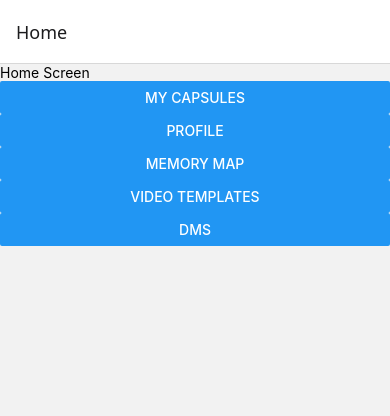
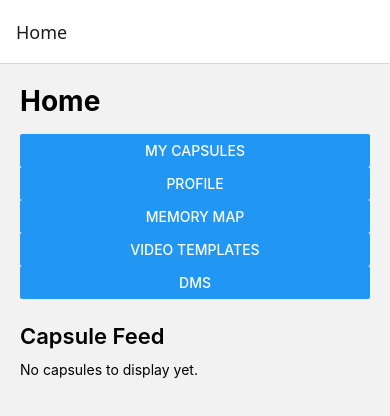
Before and after one commit to CSC-3380-Fall-2026/Team-5, a React Native app in the folder frontend/TimeCapsuleApp/: screen /Home in a window 390 px wide. Shown: the top 416 px of the page. Built offline with nearby package versions, Linux system fonts and the light colour scheme.

Commit message:
Update Capsule Card and Add to Home

```diff
--- a/frontend/TimeCapsuleApp/App.tsx
+++ b/frontend/TimeCapsuleApp/App.tsx
@@ -10,11 +10,13 @@ import SettingsScreen from './src/screens/SettingsScreen';
 import MemoryMapScreen from './src/screens/MemoryMapScreen';
 import VideoTemplatesScreen from './src/screens/VideoTemplatesScreen';
 import DMScreen from './src/screens/DMScreen';
+import { CapsuleProvider } from './src/context/CapsuleContext';
 
 const Stack = createNativeStackNavigator();
 
 function App() {
   return (
+      <CapsuleProvider>
     <NavigationContainer>
       <Stack.Navigator initialRouteName="Home">
         <Stack.Screen name="Home" component={HomeScreen} />
@@ -26,6 +28,7 @@ function App() {
         <Stack.Screen name="VideoTemplates" component={VideoTemplatesScreen} />
         <Stack.Screen name="DMs" component={DMScreen} />
       </Stack.Navigator>
-    </NavigationContainer> );
+    </NavigationContainer>
+    </CapsuleProvider>);
 }
 export default App;
--- /dev/null
+++ b/frontend/TimeCapsuleApp/src/components/CapsuleCard.tsx
@@ -0,0 +1,41 @@
+import React from 'react';
+import { Text, StyleSheet } from 'react-native';
+
+import Card from './Card';
+import { Capsule } from '../context/CapsuleContext';
+
+type CapsuleCardProps = Readonly<{
+  capsule: Capsule;
+}>;
+
+function CapsuleCard({ capsule }: CapsuleCardProps) {
+  return (
+    <Card>
+      {/* Display name */}
+      <Text style={styles.name}>{capsule.name}</Text>
+
+      {/* Displays date */}
+      <Text>Opens: {capsule.unlockDate}</Text>
+
+      {/* Displays friends*/}
+      <Text>Friends: {capsule.friends.length}</Text>
+
+      {/* Shows the current capsule status */}
+      <Text style={styles.status}>Locked</Text>
+    </Card>
+  );
+}
+
+const styles = StyleSheet.create({
+  name: {
+    fontSize: 18,
+    fontWeight: '600',
+    marginBottom: 6,
+  },
+  status: {
+    marginTop: 8,
+    fontWeight: '600',
+  },
+});
+
+export default CapsuleCard;
--- /dev/null
+++ b/frontend/TimeCapsuleApp/src/context/CapsuleContext.tsx
@@ -0,0 +1,61 @@
+import React, { createContext, ReactNode, useContext, useState, useCallback, useMemo } from 'react';
+
+// Defines the structure of a capsule used throughout the app
+export type Capsule = {
+  id: string;
+  name: string;
+  unlockDate: string;
+  friends: string[];
+};
+
+type CapsuleContextType = {
+  capsules: Capsule[];
+  addCapsule: (capsule: Capsule) => void;
+};
+
+const CapsuleContext = createContext<CapsuleContextType | undefined>(
+  undefined,
+);
+
+type CapsuleProviderProps = Readonly<{
+  children: ReactNode;
+}>;
+
+//saves shared capsule
+export function CapsuleProvider({
+  children,
+}: CapsuleProviderProps) {
+  const [capsules, setCapsules] = useState<Capsule[]>([]);
+
+  const addCapsule = useCallback((capsule: Capsule) => {
+  setCapsules(currentCapsules => [
+    ...currentCapsules,
+    capsule,
+  ]);
+}, []);
+    const contextValue = useMemo(
+    () => ({
+        capsules,
+        addCapsule,
+    }),
+    [capsules, addCapsule],
+    );
+
+  return (
+    <CapsuleContext.Provider value={contextValue}>
+    {children}
+    </CapsuleContext.Provider>
+  );
+}
+
+export function useCapsules() {
+  const context = useContext(CapsuleContext);
+
+  if (context === undefined) {
+    throw new Error(
+      'useCapsules must be used inside CapsuleProvider',
+    );
+  }
+
+  return context;
+}
--- a/frontend/TimeCapsuleApp/src/screens/CreateCapsuleScreen.tsx
+++ b/frontend/TimeCapsuleApp/src/screens/CreateCapsuleScreen.tsx
@@ -1,7 +1,7 @@
 import React, { useState } from 'react';
-import { View, Text, TextInput, Button, Alert } from 'react-native';
+import {View, Text, TextInput, Button, Alert, StyleSheet, } from 'react-native';
 
-
+import { useCapsules } from '../context/CapsuleContext';
 
 function CreateCapsuleScreen() {
   const [capsuleName, setCapsuleName] = useState('');
@@ -11,8 +11,12 @@ function CreateCapsuleScreen() {
   const [friendInput, setFriendInput] = useState('');
   const [friends, setFriends] = useState<string[]>([]);
 
+  const { addCapsule } = useCapsules();
+
+  // allows only valid month, day, and year inputs to be entered
   function handleMonth(text: string) {
     const numbersOnly = text.replace(/\D/g, '');
+
     if (numbersOnly === '' || Number(numbersOnly) <= 12) {
       setMonth(numbersOnly);
     }
@@ -38,30 +42,70 @@ function CreateCapsuleScreen() {
     }
   }
 
+  //adds friend to list after hitting enter
   function addFriend() {
     if (friendInput.trim() !== '') {
       setFriends([...friends, friendInput.trim()]);
       setFriendInput('');
     }
   }
-    return (
 
 
+// Validates the form, creates a capsule, and saves it
+  function createCapsule() {
+    if (
+      capsuleName.trim() === '' || month === '' || day === '' || year === ''
+    ) {
+      Alert.alert(
+        'Missing Information',
+        'Please complete all required fields.',
+      );
+      return;
+    }
+
+
+// Creates new capsule with entered info
+    const newCapsule = {
+      id: Date.now().toString(),
+      name: capsuleName.trim(),
+      unlockDate: `${month}/${day}/${year}`,
+      friends,
+    };
+
+    addCapsule(newCapsule);
+
+    Alert.alert(
+      'Capsule Created',
+      `${capsuleName}\n${month}/${day}/${year}\nFriends: ${friends.join(', ')}`,
+    );
+
+
+//Clears form after creation
+    setCapsuleName('');
+    setMonth('');
+    setDay('');
+    setYear('');
+    setFriendInput('');
+    setFriends([]);
+  }
+
+  return (
     <View>
       <Text>Create Capsule Screen</Text>
 
       <TextInput
         placeholder="Capsule Name"
         value={capsuleName}
-        onChangeText={setCapsuleName}/>
+        onChangeText={setCapsuleName}
+      />
+
       <Text>Unlock Date</Text>
 
-    <View style={{ flexDirection: 'row' }}>
+      <View style={styles.dateRow}>
         <TextInput
           placeholder="MM"
           value={month}
           onChangeText={handleMonth}
-
           keyboardType="number-pad"
           maxLength={2}
         />
@@ -82,45 +126,30 @@ function CreateCapsuleScreen() {
           maxLength={4}
         />
       </View>
+
       <TextInput
         placeholder="Add Friend"
         value={friendInput}
         onChangeText={setFriendInput}
         onSubmitEditing={addFriend}
       />
-            {friends.map((friend) => (
+
+      {friends.map(friend => (
         <Text key={friend}>{friend}</Text>
       ))}
 
       <Button
         title="Create Capsule"
-            onPress={() => {
-            if (
-                capsuleName.trim() === '' ||
-                month === '' ||
-                day === '' ||
-                year === ''
-            ) {
-                Alert.alert('Missing Information', 'Please complete all required fields.');
-                return;
+        onPress={createCapsule}
+      />
+    </View>
+  );
 }
 
-            Alert.alert(
-                'Capsule Created',
-                `${capsuleName}\n${month}/${day}/${year}\nFriends: ${friends.join(', ')}`
-            );
-            setCapsuleName('');
-            setMonth('');
-            setDay('');
-            setYear('');
-            setFriendInput('');
-            setFriends([]);
-            }}
-            />
-        </View>
-
-    );
-
-    }
+const styles = StyleSheet.create({
+  dateRow: {
+    flexDirection: 'row',
+  },
+});
 
 export default CreateCapsuleScreen;
--- a/frontend/TimeCapsuleApp/src/screens/HomeScreen.tsx
+++ b/frontend/TimeCapsuleApp/src/screens/HomeScreen.tsx
@@ -1,16 +1,27 @@
-import { View, Text, Button } from 'react-native';
+import React from 'react';
+import { ScrollView,Text, Button, StyleSheet, } from 'react-native';
+import CapsuleCard from '../components/CapsuleCard';
+import { useCapsules } from '../context/CapsuleContext';
+
+
+// Gets the shared list of capsules created in the app
 function HomeScreen({ navigation }: any) {
+  const { capsules } = useCapsules();
+
   return (
-    <View>
-      <Text>Home Screen</Text>
+    <ScrollView style={styles.container}>
+      <Text style={styles.title}>Home</Text>
+
       <Button
         title="My Capsules"
         onPress={() => navigation.navigate('MyCapsules')}
       />
+
       <Button
         title="Profile"
         onPress={() => navigation.navigate('Profile')}
       />
+
       <Button
         title="Memory Map"
         onPress={() => navigation.navigate('MemoryMap')}
@@ -20,11 +31,35 @@ function HomeScreen({ navigation }: any) {
         title="Video Templates"
         onPress={() => navigation.navigate('VideoTemplates')}
       />
+
       <Button
         title="DMs"
         onPress={() => navigation.navigate('DMs')}
       />
-        </View>
+
+      <Text style={styles.feedTitle}>Capsule Feed</Text>
+
+      {capsules.length === 0 ? (
+        // Shows a message if no capsules have been created
+        <Text>No capsules to display yet.</Text>
+      ) : (
+        // Creates CapsuleCard for each saved capsule
+        capsules.map(capsule => (
+          <CapsuleCard
+            key={capsule.id}
+            capsule={capsule}
+          />
+        ))
+      )}
+    </ScrollView>
   );
 }
+
+// Styles; can be updated later
+const styles = StyleSheet.create({
+  container: { flex: 1, padding: 20,},
+  title: { fontSize: 28, fontWeight: '700', marginBottom: 16,},
+  feedTitle: { fontSize: 22, fontWeight: '600', marginTop: 24, marginBottom: 12,},
+});
+
 export default HomeScreen;
--- a/frontend/TimeCapsuleApp/src/screens/MyCapsulesScreen.tsx
+++ b/frontend/TimeCapsuleApp/src/screens/MyCapsulesScreen.tsx
@@ -1,15 +1,52 @@
-import { View, Text, Button } from 'react-native';
+import { View, Text, Button, StyleSheet } from 'react-native';
+
+import CapsuleCard from '../components/CapsuleCard';
+import { useCapsules } from '../context/CapsuleContext';
 
 function MyCapsulesScreen({ navigation }: any) {
+  // Gets the shared list of capsules created in the app
+  const { capsules } = useCapsules();
+
   return (
-    <View>
-      <Text>My Capsules Screen</Text>
+    <View style={styles.container}>
+      <Text style={styles.title}>My Capsules</Text>
 
       <Button
         title="Create New Capsule"
         onPress={() => navigation.navigate('CreateCapsule')}
       />
-    </View>);
+{/* Displays the created capsules */}
+      <View style={styles.list}>
+        {capsules.length === 0 ? (
+          <Text>No capsules yet.</Text>
+        ) : (
+          capsules.map(capsule => (
+            <CapsuleCard
+              key={capsule.id}
+              capsule={capsule}
+            />
+          ))
+        )}
+      </View>
+    </View>
+  );
 }
 
+
+// Styles; Can be updated later
+const styles = StyleSheet.create({
+  container: {
+    flex: 1,
+    padding: 20,
+  },
+  title: {
+    fontSize: 24,
+    fontWeight: '600',
+    marginBottom: 16,
+  },
+  list: {
+    marginTop: 20,
+  },
+});
+
 export default MyCapsulesScreen;
```
Lines whose indentation alone changed are shown as unchanged.
